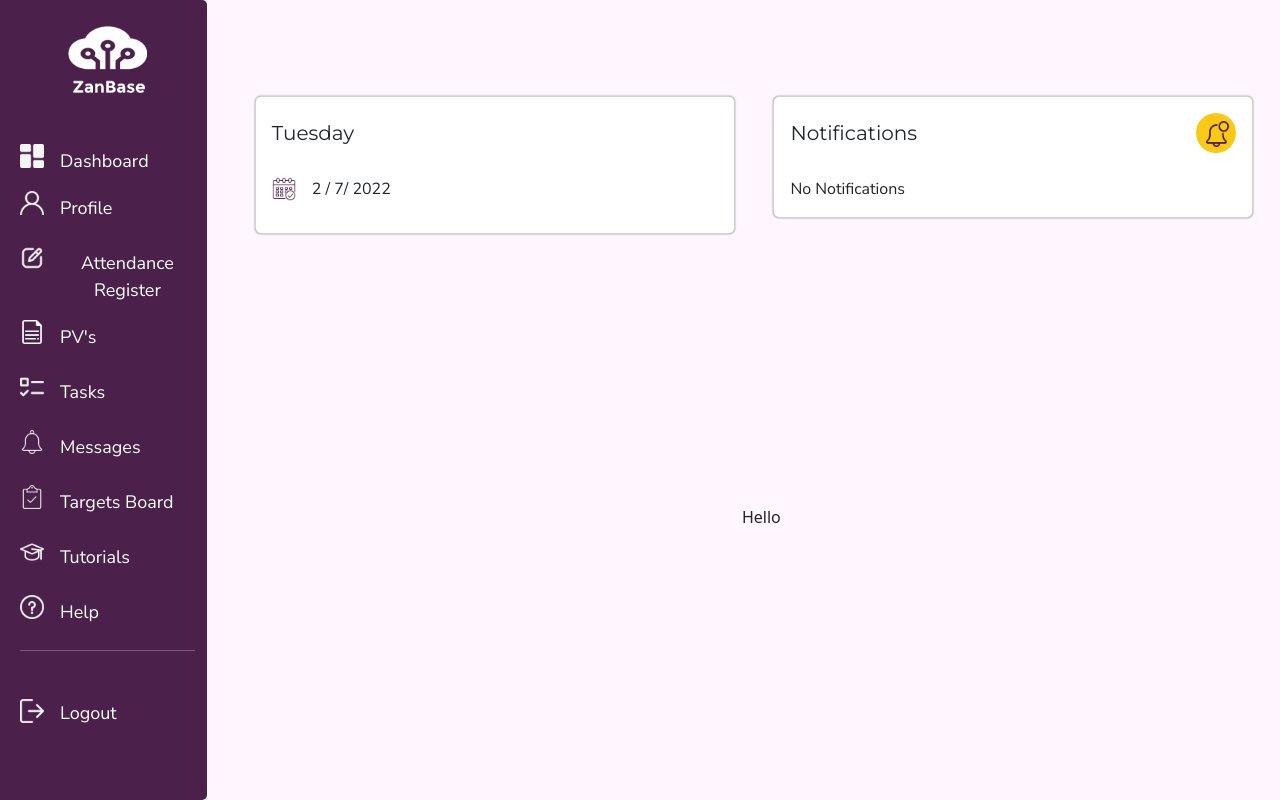
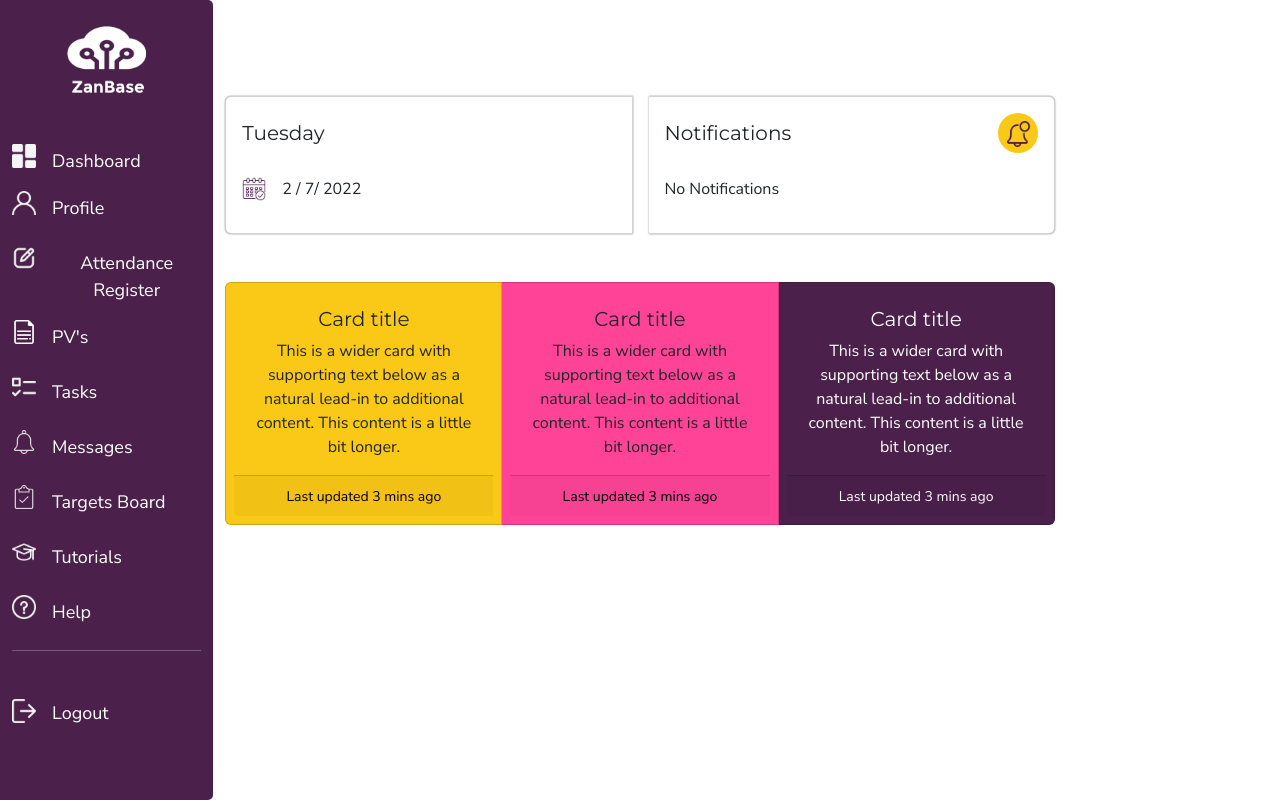
Before and after one commit to GeoffreyGichaga/ZanBase, a React (Create React App) app in the folder client/: page /dashboard in a window 1280 px wide. Built offline with nearby package versions, Linux system fonts and the light colour scheme.

Commit message:
add top monthly targets cards on dashboard

```diff
--- a/client/src/Components/SidePanel.js
+++ b/client/src/Components/SidePanel.js
@@ -1,7 +1,5 @@
 import React from 'react'
 import '../Styling/SidePanel.css'
-import Row from 'react-bootstrap/Row'
-import Col from 'react-bootstrap/Col'
 import whitelogo from '../Assets/white-logo.png'
 import dash from '../Assets/dashboard.png'
 import user2 from '../Assets/user2.png'
@@ -17,8 +15,8 @@ import logout from '../Assets/logout.png'
 const SidePanel = () => {
   return (
     <>
-        <Row className='sidepanel'>
-            <Col className='ms-2'>
+        {/* <Row className='sidepanel'> */}
+            {/* <Col sm={12} md={6} lg={4} className='sidepanel '> */}
                 {/* Zanbase Logo */}
                 <div>
                     <img className='zanlogo mt-3' src={whitelogo} alt='zanalogo'/>
@@ -82,8 +80,8 @@ const SidePanel = () => {
                 {/* Menu Icons */}
 
 
-            </Col>
-        </Row>
+            {/* </Col> */}
+        {/* </Row> */}
     </>
   )
 }
--- /dev/null
+++ b/client/src/Components/TopTargets.js
@@ -0,0 +1,64 @@
+import React from 'react'
+import Card from 'react-bootstrap/Card'
+import CardGroup from 'react-bootstrap/CardGroup'
+import '../Styling/dashboard.css'
+import '../Styling/TopTargets.css'
+
+
+
+const TopTargets = () => {
+
+  return (
+    <>
+
+
+    <CardGroup className='targetsgroup  mt-5'>
+
+        <Card id='toptargetscard1' className='p-2'>
+            <Card.Body>
+            <Card.Title>Card title</Card.Title>
+            <Card.Text>
+                This is a wider card with supporting text below as a natural lead-in
+                to additional content. This content is a little bit longer.
+            </Card.Text>
+            </Card.Body>
+            <Card.Footer>
+            <small id='targets-footer1' >Last updated 3 mins ago</small>
+            </Card.Footer>
+      </Card>
+
+      <Card id='toptargetscard2' className='p-2'>
+            <Card.Body>
+            <Card.Title>Card title</Card.Title>
+            <Card.Text>
+                This is a wider card with supporting text below as a natural lead-in
+                to additional content. This content is a little bit longer.
+            </Card.Text>
+            </Card.Body>
+            <Card.Footer id='targets-footer2'>
+            <small  >Last updated 3 mins ago</small>
+            </Card.Footer>
+      </Card>
+
+
+
+
+      <Card id='toptargetscard3' className='p-2'>
+            <Card.Body>
+            <Card.Title>Card title</Card.Title>
+            <Card.Text>
+                This is a wider card with supporting text below as a natural lead-in
+                to additional content. This content is a little bit longer.
+            </Card.Text>
+            </Card.Body>
+            <Card.Footer id='targets-footer3'>
+            <small>Last updated 3 mins ago</small>
+            </Card.Footer>
+      </Card>
+
+    </CardGroup>
+    </>
+  )
+}
+
+export default TopTargets
--- a/client/src/Pages/Dashboard.js
+++ b/client/src/Pages/Dashboard.js
@@ -7,6 +7,8 @@ import SidePanel from '../Components/SidePanel'
 import Card from 'react-bootstrap/Card'
 import bellnot from '../Assets/notification.png'
 import calendar from '../Assets/calendar.png'
+import TopTargets from '../Components/TopTargets'
+import CardGroup from 'react-bootstrap/CardGroup'
 
 
 
@@ -29,12 +31,17 @@ const Dashboard = () => {
 
   return (
     <>
-    <Container fluid className='dashpanel d-flex justify-content-start'>
+      <Container fluid className='dashpanel'>
+        <Row>
+          <Col sm={12} md={6} lg={2} className='sidepanel'>
+
               <SidePanel/>
+          </Col>
 
-        <Row className='mt-5 ms-5'>
-          <Col className='mt-5'>
-            <Card className='infocards'>
+          <Col sm={12} md={6} lg={8} className='mt-5' >
+            <CardGroup>
+
+              <Card  className='infocards mt-5'>
                 <Card.Body>
                   <div className='d-flex justify-content-between'>
                     <Card.Title className='card-title text-start mt-2'>{displayDay}</Card.Title>
@@ -47,11 +54,8 @@ const Dashboard = () => {
                   </Card.Text>
                 </Card.Body>
               </Card>
-          </Col>
 
-
-          <Col className='mt-5'>
-            <Card className='infocards'>
+              <Card className='infocards mt-5 ms-lg-3'>
                 <Card.Body>
                   <div className='d-flex justify-content-between'>
                     <Card.Title className='card-title text-start mt-2'>Notifications</Card.Title>
@@ -65,21 +69,52 @@ const Dashboard = () => {
                   </Card.Text>
                 </Card.Body>
               </Card>
+
+            </CardGroup>
+
+            {/* Top Targets */}
+
+            <TopTargets/>
+            {/* Top Targets */}
+
+
           </Col>
 
 
 
 
 
-          <Col>
-              Hello
-          </Col>
+
+
+
+
+
 
         </Row>
 
 
 
+
+
+
+
+
       </Container>
+      {/* <Card className='infocards '>
+                    <Card.Body>
+                      <div className='d-flex justify-content-between'>
+                        <Card.Title className='card-title text-start mt-2'>Notifications</Card.Title>
+                        <span className='yellowcircle'>
+                          <img className='bellicon ms-1 mt-2' src={bellnot} alt='bell'/>
+                        </span>
+
+                      </div>
+                      <Card.Text className='card-info text-start mt-4'>
+                        No Notifications
+                      </Card.Text>
+                    </Card.Body>
+                  </Card>
+                </Col> */}
     </>
   )
 }
--- a/client/src/Styling/SidePanel.css
+++ b/client/src/Styling/SidePanel.css
@@ -12,14 +12,12 @@
 
 .sidepanel{
     background-color: #4B214B;
-    width: 17%;
-    height: 100vh;
+    /* width: 100%; */
+    height: 50rem;
     border-radius: 0px 5px 5px 0px;
 }
 
-.dashpanel{
-    background-color: #fff6ff;
-}
+
 
 .zanlogo{
     width: auto;
--- /dev/null
+++ b/client/src/Styling/TopTargets.css
@@ -0,0 +1,52 @@
+@import url('https://fonts.googleapis.com/css2?family=Nunito+Sans&display=swap');
+@import url('https://fonts.googleapis.com/css2?family=Montserrat&display=swap');
+/*
+    font-family: 'Nunito Sans', sans-serif;
+    font-family: 'Montserrat', sans-serif;
+
+ */
+
+
+
+
+.targetsgroup{
+    background-color: white;
+}
+
+.toptitle{
+    font-family: 'Montserrat', sans-serif;
+
+
+}
+
+#toptargetscard1{
+    background-color: #fac817;
+    font-family: 'Nunito Sans', sans-serif;
+
+}
+
+#toptargetscard2{
+    background-color: #ff4397;
+    font-family: 'Nunito Sans', sans-serif;
+
+}
+
+#toptargetscard3{
+    background-color: #4b214b;
+    font-family: 'Nunito Sans', sans-serif;
+    color: white;
+
+}
+
+
+#targets-footer1,#targets-footer2
+{
+    color:black;
+
+}
+
+#targets-footer3
+{
+    color:white;
+
+}
```
Also changed, not shown: client/src/Components/TutorialCards.js (added). Lines whose indentation alone changed are shown as unchanged.
